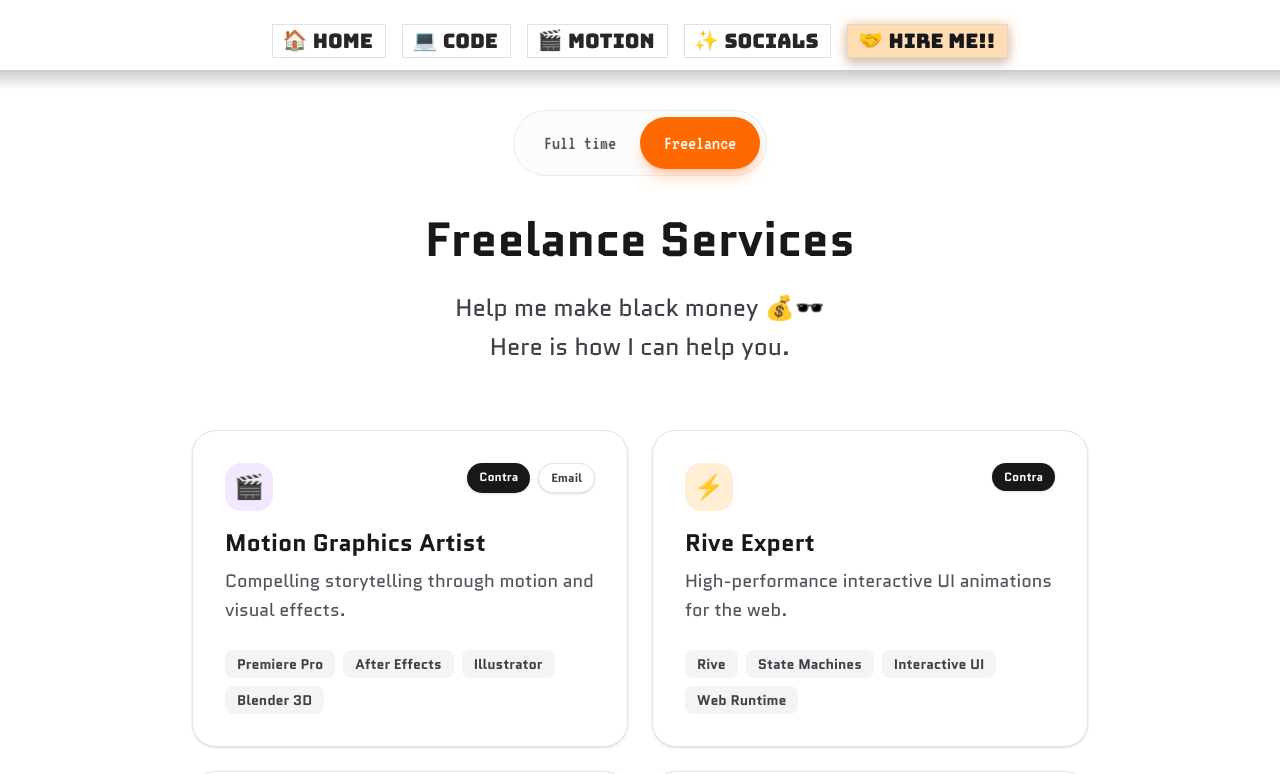
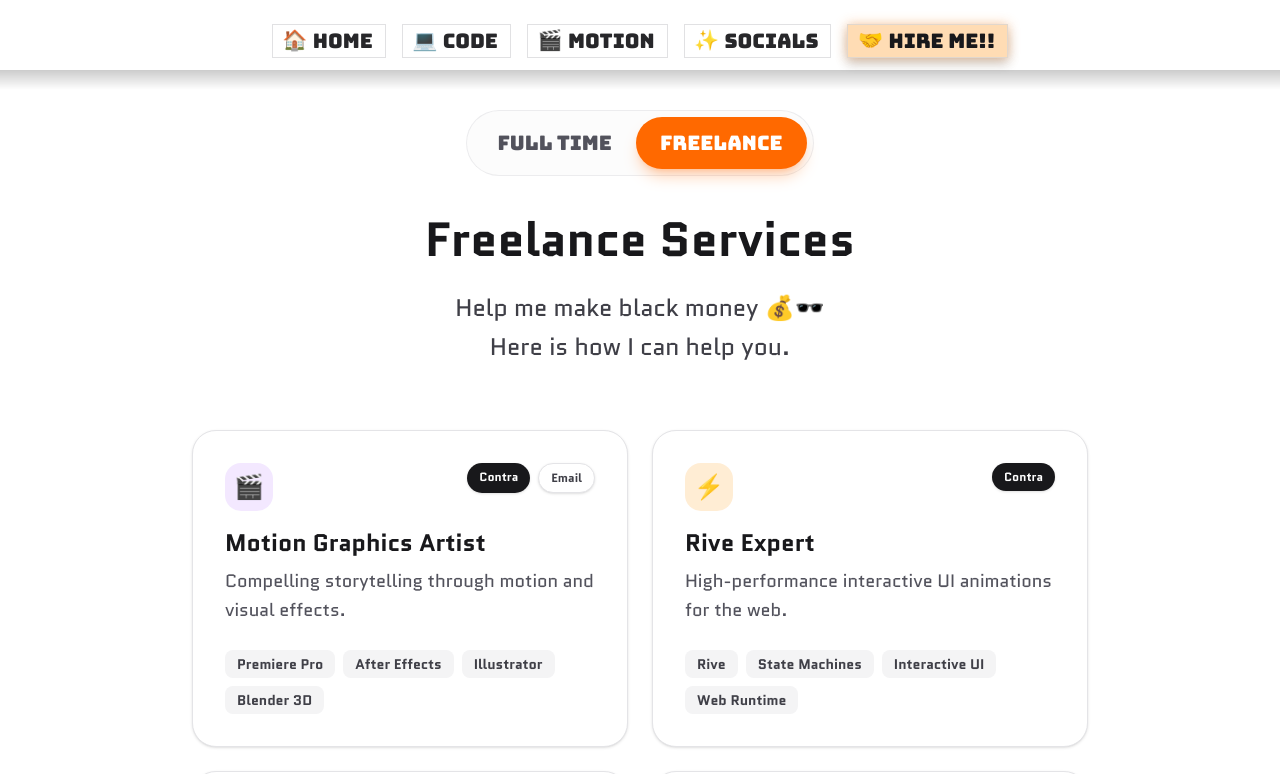
Before and after one commit to surajbanthot/bysuraj.in, a Next.js app: page /hireme in a window 1280 px wide. Shown: the top 774 px of the page. Built offline with nearby package versions, Linux system fonts and the light colour scheme; a web font is replaced by a local one.

Commit message:
font update

```diff
--- a/src/app/code/page.tsx
+++ b/src/app/code/page.tsx
@@ -110,7 +110,7 @@ export default function CodePage() {
             <div className="mx-auto flex w-full max-w-6xl flex-col gap-6">
                 <header className="flex flex-col items-start gap-2">
                     <div>
-                        <h1 className="text-4xl font-normal tracking-tight sm:text-6xl">Code</h1>
+                        <h1 className="font-[family-name:var(--font-bungee)] text-4xl font-normal tracking-tight sm:text-6xl">Code</h1>
                         <p className="mt-2 text-lg text-zinc-500 dark:text-zinc-400 sm:text-xl">
                             My tech stack & tools
                         </p>
--- a/src/app/hireme/page.tsx
+++ b/src/app/hireme/page.tsx
@@ -36,7 +36,7 @@ export default function HireMePage() {
               role="tab"
               aria-selected={activeTab === "fulltime"}
               onClick={() => setActiveTab("fulltime")}
-              className={`rounded-full px-5 py-2.5 text-lg font-medium transition sm:px-6 sm:py-3 sm:text-xl ${activeTab === "fulltime"
+              className={`rounded-full px-5 py-2.5 text-lg font-medium transition sm:px-6 sm:py-3 sm:text-xl font-[family-name:var(--font-bungee)] ${activeTab === "fulltime"
                 ? "bg-orange-500 text-white shadow-lg shadow-orange-500/30"
                 : "text-zinc-600 hover:text-zinc-900 hover:bg-zinc-100 dark:text-zinc-300 dark:hover:text-zinc-50 dark:hover:bg-zinc-900"
                 }`}
@@ -48,7 +48,7 @@ export default function HireMePage() {
               role="tab"
               aria-selected={activeTab === "freelance"}
               onClick={() => setActiveTab("freelance")}
-              className={`rounded-full px-5 py-2.5 text-lg font-medium transition sm:px-6 sm:py-3 sm:text-xl ${activeTab === "freelance"
+              className={`rounded-full px-5 py-2.5 text-lg font-medium transition sm:px-6 sm:py-3 sm:text-xl font-[family-name:var(--font-bungee)] ${activeTab === "freelance"
                 ? "bg-orange-500 text-white shadow-lg shadow-orange-500/30"
                 : "text-zinc-600 hover:text-zinc-900 hover:bg-zinc-100 dark:text-zinc-300 dark:hover:text-zinc-50 dark:hover:bg-zinc-900"
                 }`}
--- a/src/app/layout.tsx
+++ b/src/app/layout.tsx
@@ -1,6 +1,7 @@
 import type { Metadata } from "next";
 import { Analytics } from "@vercel/analytics/next";
 import { Geist, Geist_Mono, VT323, Bungee_Spice, Bungee, Quantico } from "next/font/google";
+
 import NavBarShell from "@/components/NavBarShell";
 import LayoutChromeSizer from "@/components/LayoutChromeSizer";
 import FooterBar from "@/components/FooterBar";
@@ -49,6 +50,8 @@ const quantico = Quantico({
   display: "swap",
 });
 
+
+
 export const metadata: Metadata = {
   title: "Suraj's Web",
   description: "My Digital Playground & Portfolio :)",
--- a/src/app/motiongraphics/page.tsx
+++ b/src/app/motiongraphics/page.tsx
@@ -3,7 +3,7 @@ import ScrollToTopButton from "@/components/ScrollToTopButton";
 export default function MotionGraphicsPage() {
   return (
     <main className="min-h-[calc(100vh-56px)] bg-white px-4 py-8 text-zinc-900 dark:bg-black dark:text-zinc-50 sm:px-8 sm:py-10">
-      <h1 className="text-3xl font-normal tracking-tight sm:text-5xl">MotionGraphics</h1>
+      <h1 className="font-[family-name:var(--font-bungee)] text-3xl font-normal tracking-tight sm:text-5xl">MotionGraphics</h1>
       <p className="mt-4 text-lg text-zinc-600 dark:text-zinc-300 sm:text-2xl">
         MotionGraphics page coming soon.
       </p>
--- a/src/app/page.tsx
+++ b/src/app/page.tsx
@@ -19,7 +19,7 @@ export default function Home() {
         <main className="flex w-full flex-1 items-center justify-center px-4 pb-4 sm:px-8">
           <div className="flex flex-col items-center justify-center p-4">
             <div className="flex flex-col items-start gap-2 rounded-[3rem] bg-black/5 px-8 py-6 backdrop-blur-[2px] sm:px-12 sm:py-8">
-              <h1 className="bungee-heading font-normal leading-none tracking-tight text-orange-500 drop-shadow-xl">
+              <h1 className="font-normal leading-none tracking-tight text-orange-500 drop-shadow-xl">
                 <span className="block text-3xl sm:text-5xl mb-1">hi</span>
                 <span className="text-6xl sm:text-8xl">Suraj</span>
                 <span className="text-3xl sm:text-5xl ml-2">here</span>
--- a/src/app/social/page.tsx
+++ b/src/app/social/page.tsx
@@ -62,7 +62,7 @@ export default function SocialPage() {
                 <div className="mb-12 flex w-full max-w-sm rounded-full bg-zinc-200/50 p-1.5 dark:bg-zinc-900/50 backdrop-blur-sm border border-zinc-200 dark:border-zinc-800">
                     <button
                         onClick={() => setActiveTab("instagram")}
-                        className={`flex-1 rounded-full py-2 text-sm font-medium transition-all duration-200 sm:text-base ${activeTab === "instagram"
+                        className={`flex-1 rounded-full py-2 text-sm font-medium transition-all duration-200 sm:text-base font-[family-name:var(--font-bungee)] ${activeTab === "instagram"
                             ? "bg-white text-zinc-900 shadow-sm dark:bg-zinc-800 dark:text-zinc-100"
                             : "text-zinc-500 hover:text-zinc-900 dark:text-zinc-400 dark:hover:text-zinc-200"
                             }`}
@@ -71,7 +71,7 @@ export default function SocialPage() {
                     </button>
                     <button
                         onClick={() => setActiveTab("film")}
-                        className={`flex-1 rounded-full py-2 text-sm font-medium transition-all duration-200 sm:text-base ${activeTab === "film"
+                        className={`flex-1 rounded-full py-2 text-sm font-medium transition-all duration-200 sm:text-base font-[family-name:var(--font-bungee)] ${activeTab === "film"
                             ? "bg-white text-zinc-900 shadow-sm dark:bg-zinc-800 dark:text-zinc-100"
                             : "text-zinc-500 hover:text-zinc-900 dark:text-zinc-400 dark:hover:text-zinc-200"
                             }`}
@@ -80,7 +80,7 @@ export default function SocialPage() {
                     </button>
                     <button
                         onClick={() => setActiveTab("youtube")}
-                        className={`flex-1 rounded-full py-2 text-sm font-medium transition-all duration-200 sm:text-base ${activeTab === "youtube"
+                        className={`flex-1 rounded-full py-2 text-sm font-medium transition-all duration-200 sm:text-base font-[family-name:var(--font-bungee)] ${activeTab === "youtube"
                             ? "bg-white text-zinc-900 shadow-sm dark:bg-zinc-800 dark:text-zinc-100"
                             : "text-zinc-500 hover:text-zinc-900 dark:text-zinc-400 dark:hover:text-zinc-200"
                             }`}
```
